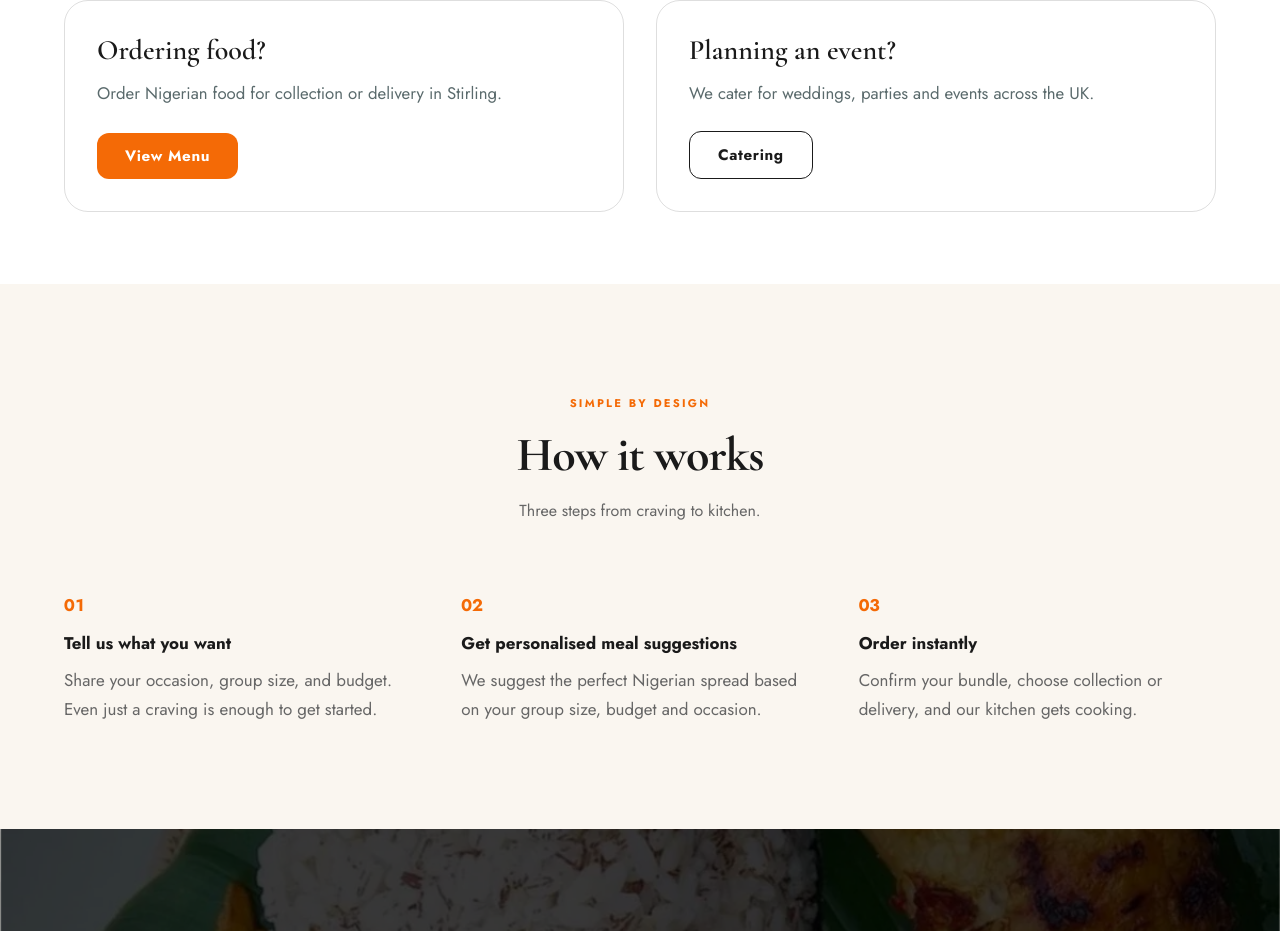
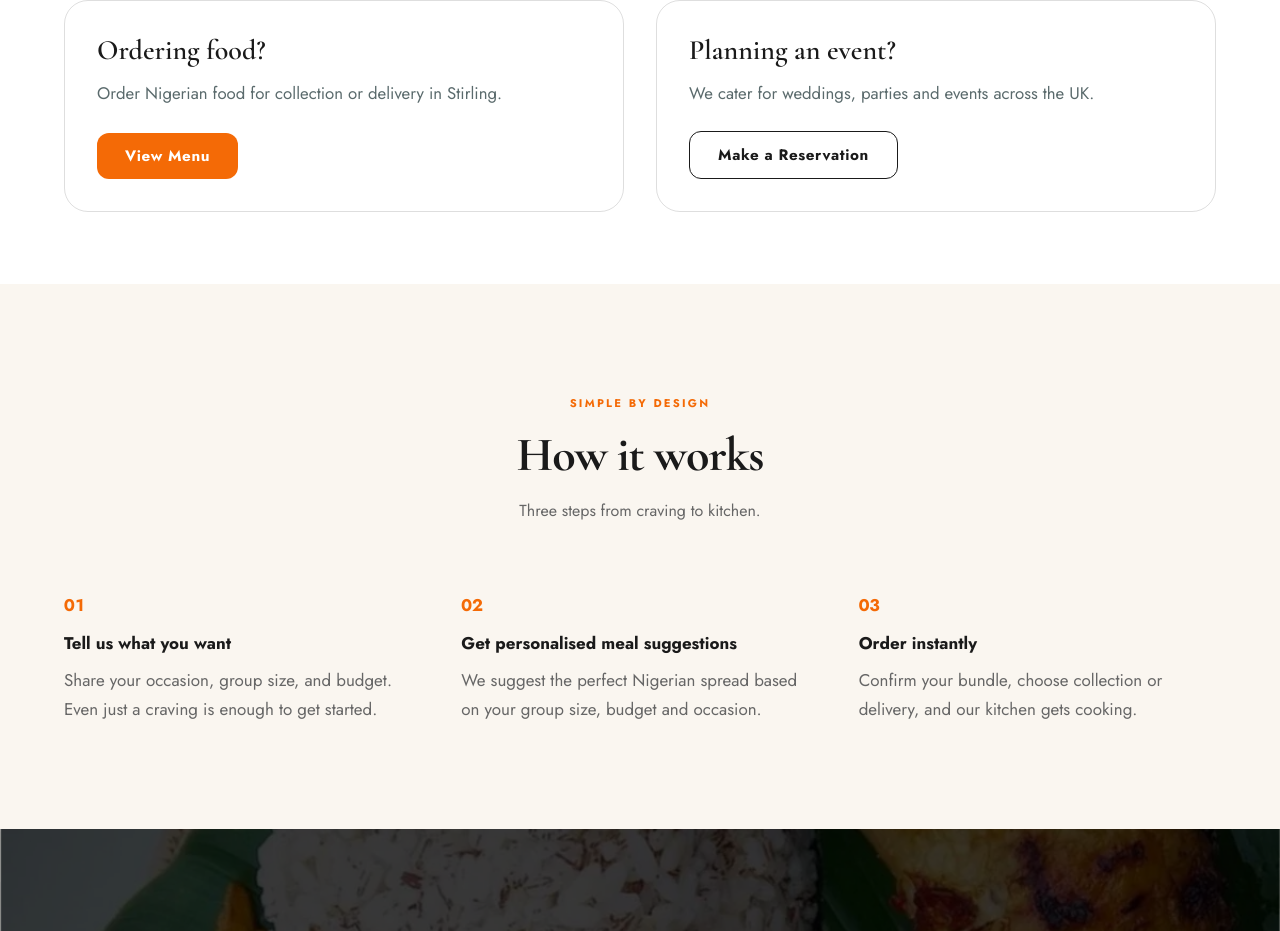
Before and after one commit to Honeyspice/honeyspicecuisine, a React (Create React App) app in the folder frontend/: page / in a window 1280 px wide. Shown: the part 852-1783 px from the top of the page. Built offline with nearby package versions, Linux system fonts and the light colour scheme; no server answers.

Commit message:
content: label the catering cta as make a reservation

```diff
--- a/frontend/src/pages/About.js
+++ b/frontend/src/pages/About.js
@@ -96,7 +96,7 @@ const NEXT_STEPS = [
   {
     heading: 'Planning an Event?',
     body: 'We cater for weddings, birthdays, parties and other events across the UK.',
-    label: 'Catering',
+    label: 'Make a Reservation',
     to: '/reservation',
     filled: false,
   },
--- a/frontend/src/pages/Home.js
+++ b/frontend/src/pages/Home.js
@@ -106,7 +106,7 @@ const Home = () => {
                 {
                   q: 'Planning an event?',
                   a: 'We cater for weddings, parties and events across the UK.',
-                  cta: 'Catering',
+                  cta: 'Make a Reservation',
                   to: '/reservation',
                   primary: false,
                 },
```
